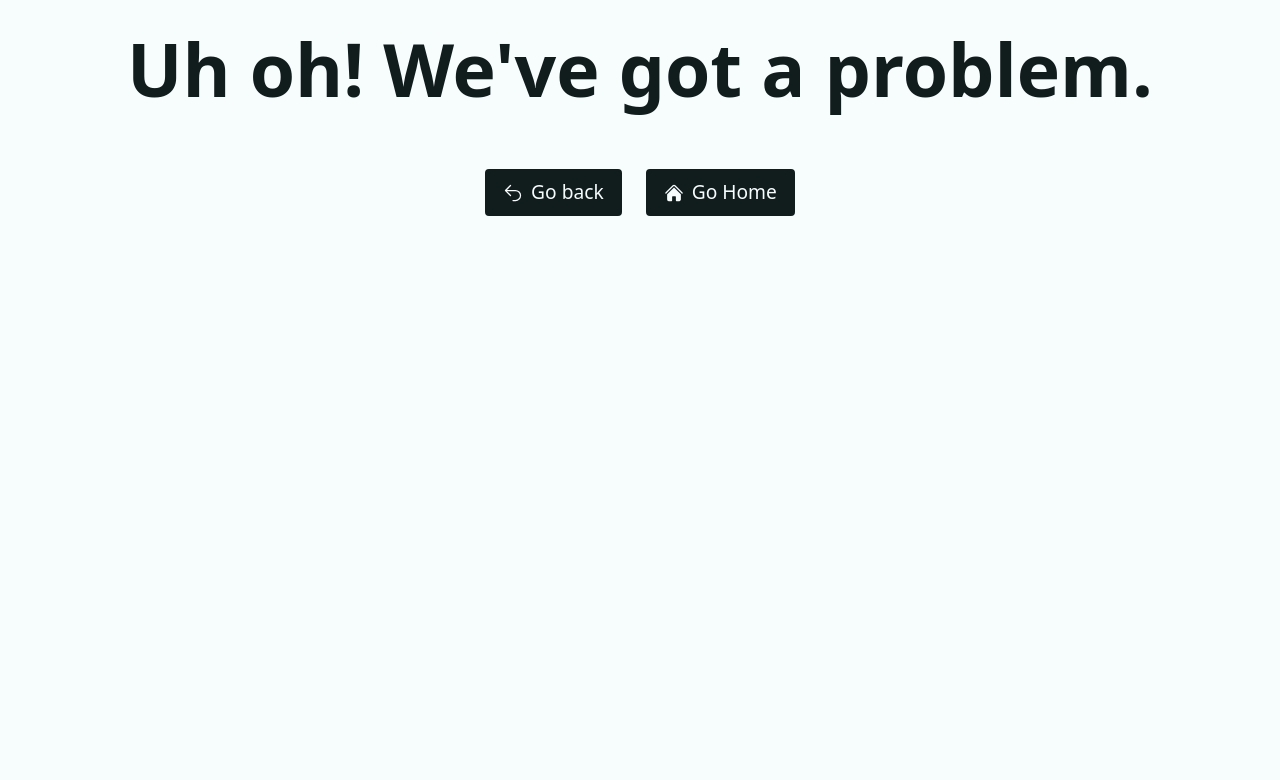
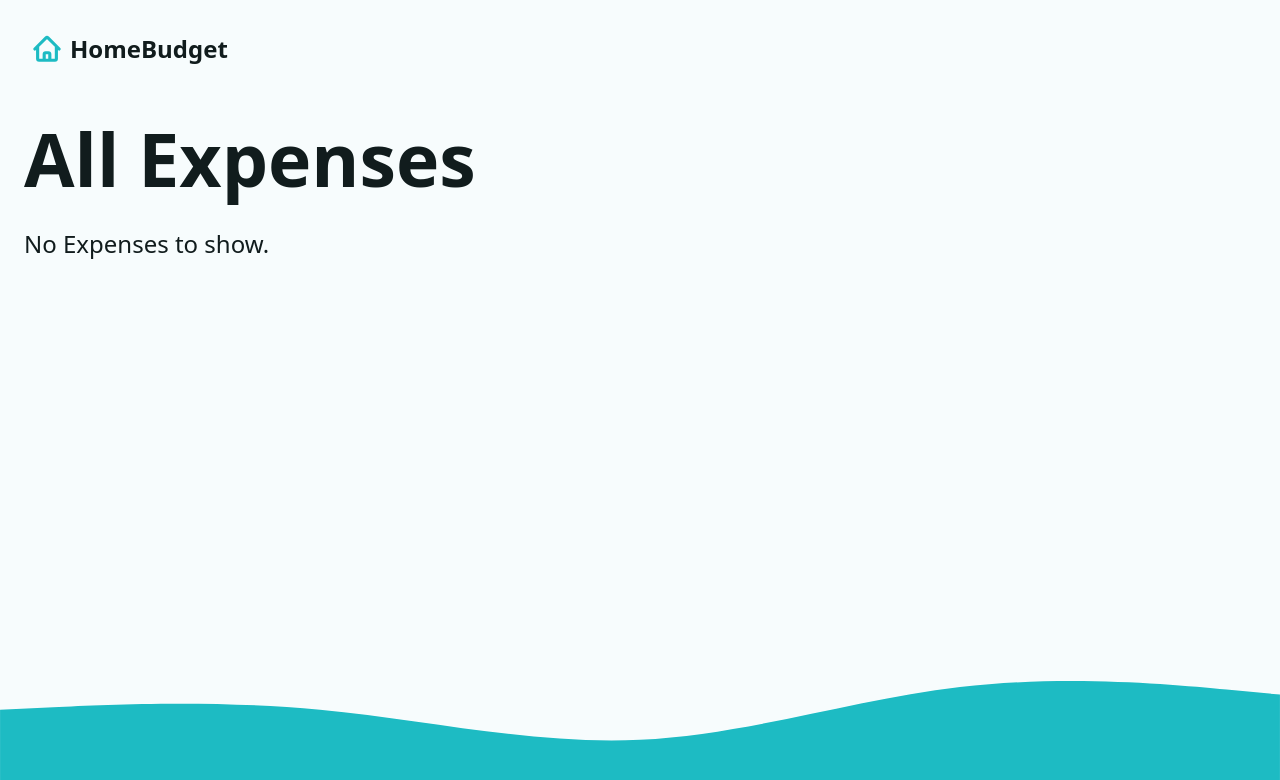
Before and after one commit to hahs-92/react-router-budget, a React (Vite) app: page /expenses in a window 1280 px wide. Shown: the top 780 px of the page. Built offline with nearby package versions, Linux system fonts and the light colour scheme.

Commit message:
Expenses page

```diff
--- a/src/App.tsx
+++ b/src/App.tsx
@@ -12,6 +12,7 @@ import {
   dashboardLoader,
 } from "./pages/Dashboard/Dashboard";
 import { Error } from "./pages/Error/Error";
+import { Expenses, expensesLoader } from "./pages/Expenses/Expenses";
 
 const router = createBrowserRouter([
   {
@@ -30,8 +31,10 @@ const router = createBrowserRouter([
         errorElement: <Error />,
       },
       {
-        path: "/about",
-        element: <p>About</p>,
+        path: "/expenses",
+        element: <Expenses />,
+        loader: expensesLoader,
+        errorElement: <Error />,
       },
       {
         path: "/logout",
--- a/src/pages/Dashboard/Dashboard.tsx
+++ b/src/pages/Dashboard/Dashboard.tsx
@@ -1,4 +1,4 @@
-import { ActionFunctionArgs, useLoaderData } from "react-router-dom";
+import { ActionFunctionArgs, Link, useLoaderData } from "react-router-dom";
 import { toast } from "react-toastify";
 
 import { AddBudgetForm } from "../../components/AddBudgetForm/AddBudgetForm";
@@ -112,10 +112,18 @@ export function Dashboard() {
                   <article className="grid-md">
                     <h2>Recent Expenses</h2>
                     <Table
-                      expenses={expenses.sort(
-                        (a, b) => Number(b.createdAt) - Number(a.createdAt)
-                      )}
+                      expenses={expenses
+                        .sort(
+                          (a, b) => Number(b.createdAt) - Number(a.createdAt)
+                        )
+                        .slice(0, 8)}
                     />
+
+                    {expenses.length > 8 && (
+                      <Link to="expenses" className="btn btn--dark">
+                        View all Expenses
+                      </Link>
+                    )}
                   </article>
                 )}
               </div>
--- /dev/null
+++ b/src/pages/Expenses/Expenses.tsx
@@ -0,0 +1,32 @@
+import { useLoaderData } from "react-router-dom";
+import { Table } from "../../components/Table/Table";
+
+import { fetchData } from "../../helpers/helper";
+import { IExpense } from "../../models/expense.model";
+
+export function expensesLoader() {
+  const expenses = fetchData("expenses") as unknown as IExpense[];
+
+  return { expenses };
+}
+
+export function Expenses() {
+  const { expenses } = useLoaderData() as { expenses: IExpense[] };
+  return (
+    <section className="grid-lg">
+      <h1>All Expenses</h1>
+
+      {expenses && expenses.length > 0 ? (
+        <article className="grid-md">
+          <h2>
+            Recent Expenses <small>{expenses.length} total.</small>
+          </h2>
+
+          <Table expenses={expenses} />
+        </article>
+      ) : (
+        <p>No Expenses to show.</p>
+      )}
+    </section>
+  );
+}
```
